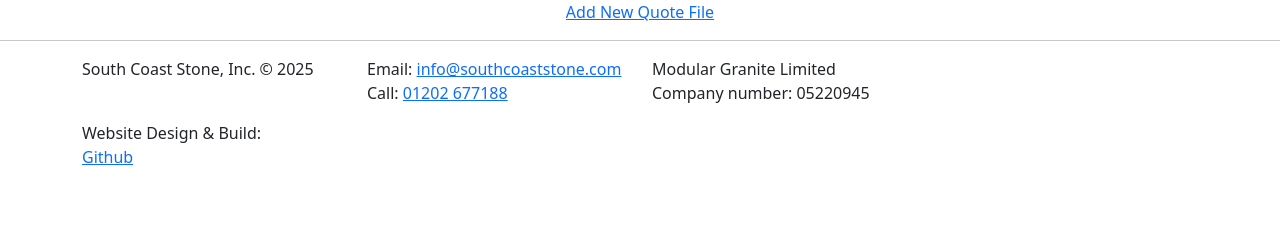
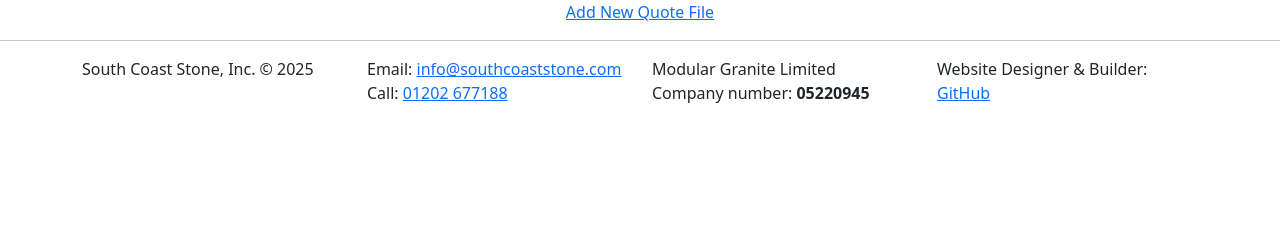
Before and after one commit to SamP-S/Bronze, a Django app: page /conv/ in a window 1280 px wide. Shown: the part 211-451 px from the top of the page. Run offline with Django 5.2, Linux system fonts and the light colour scheme; data that the repository does not hold is empty.

Commit message:
fix columns

```diff
--- a/django_rock/templates/base.html
+++ b/django_rock/templates/base.html
@@ -57,22 +57,22 @@
           <div class="footer-bottom">
             <div class="container container-wide">
                 <div class="row">
-                    <div class="col-xs-12 col-sm-3">
+                    <div class="col-xs-12 col-sm">
                       South Coast Stone, Inc. &copy; 2025
                     </div>
 
-                    <div class="col-xs-12 col-sm-3">
+                    <div class="col-xs-12 col-sm">
                       Email:&nbsp;<a href="mailto:info@Southcoaststone.com">info@southcoaststone.com </a><br>
                       Call:&nbsp;<a href="tel:01202 677188">01202 677188</a>
                     </div>
 
-                    <div class="col-xs-12 col-sm-3">
+                    <div class="col-xs-12 col-sm">
                       <p>Modular Granite Limited<br>
-                      Company number: 05220945</p>
+                      Company number: <b>05220945</b></p>
                     </div>
 
-                    <div class="col-xs-12 col-sm-6 madeby">Website Design &amp; Build:<br>
-                      <a href="https://www.github.com/SamP-S" target="_blank">Github</a>
+                    <div class="col-xs-12 col-sm madeby">Website Designer &amp; Builder:<br>
+                      <a href="https://www.github.com/SamP-S" target="_blank">GitHub</a>
                     </div>
                 </div>
             </div>
```
